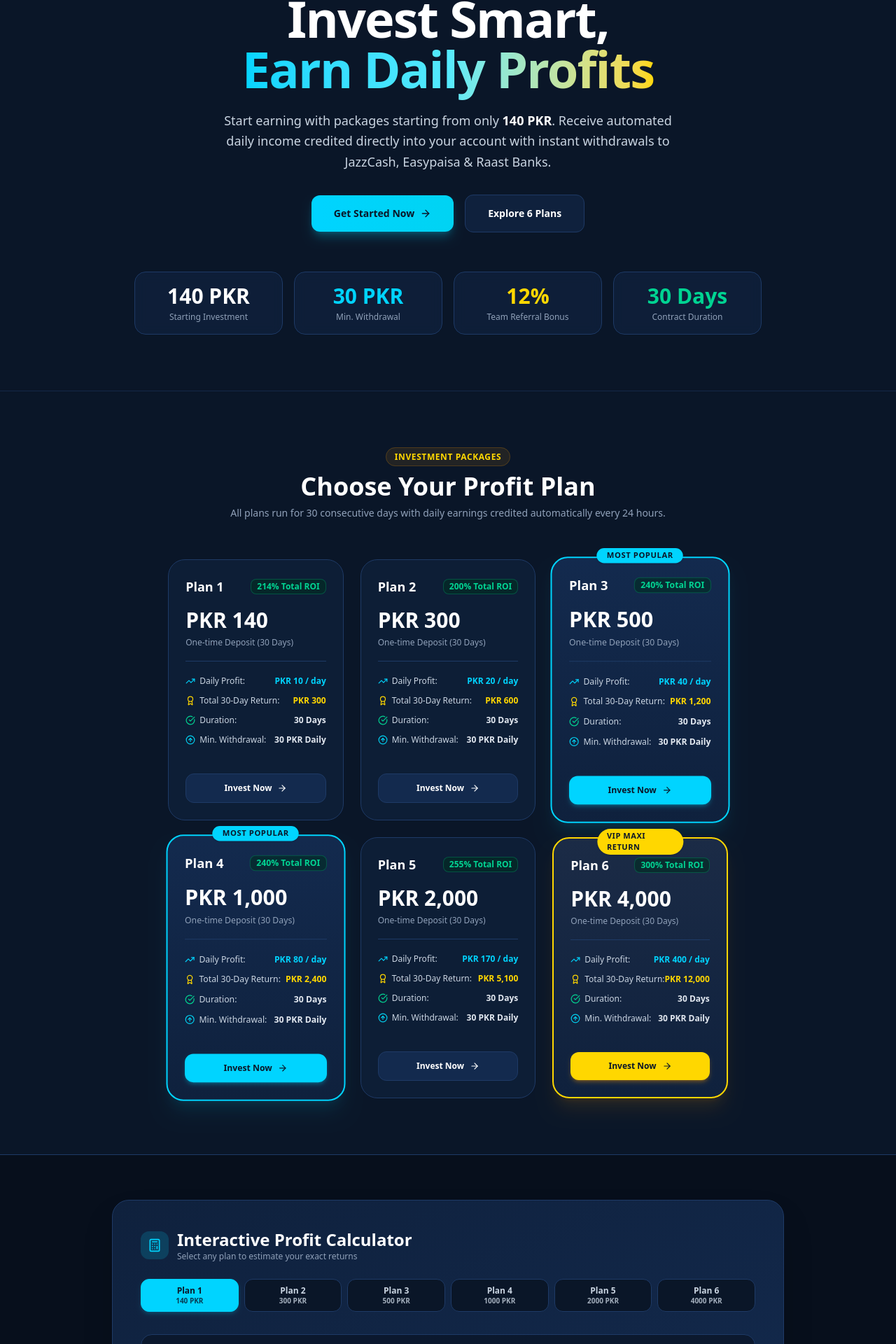
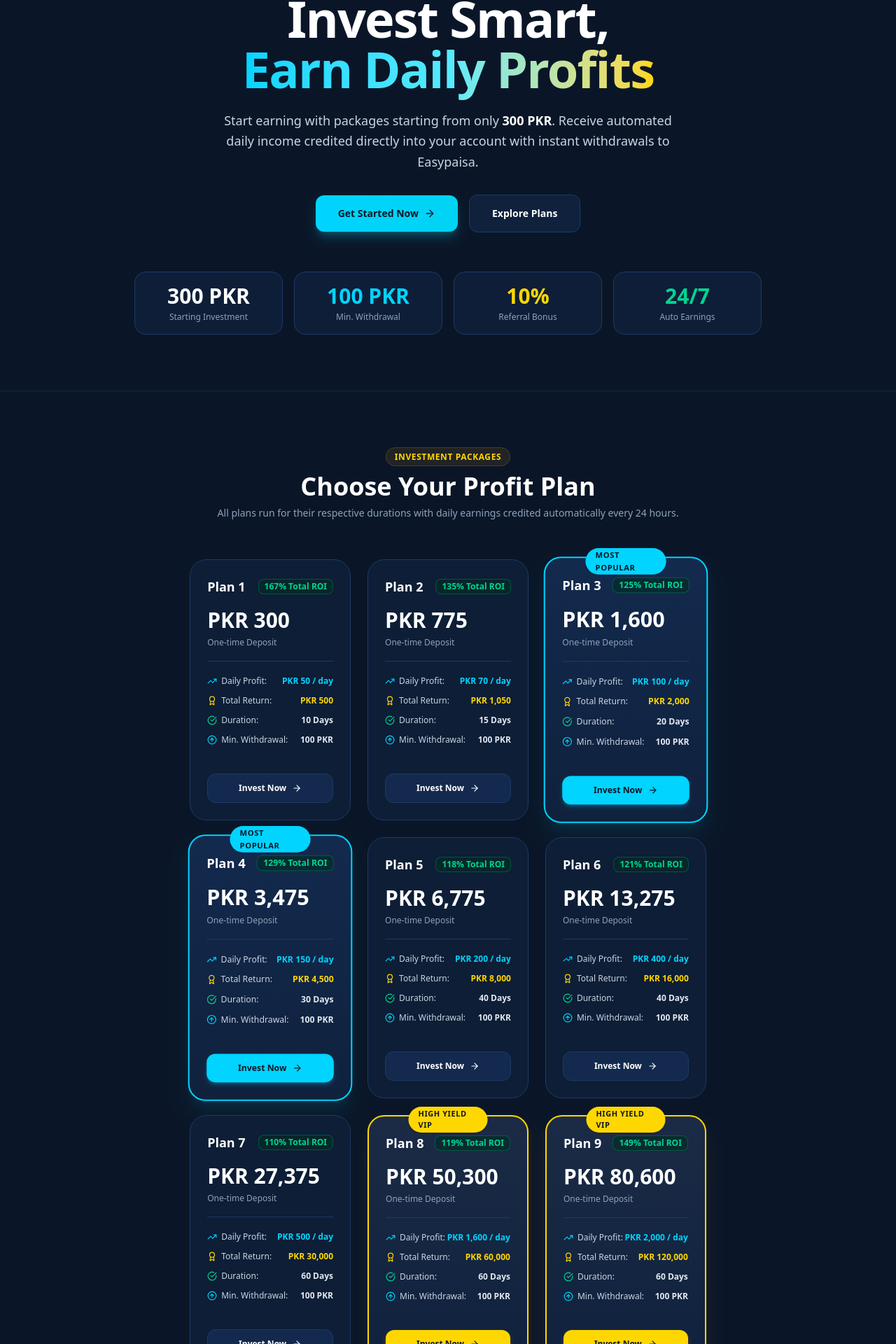
Before and after one commit to Mrcoderstudio/digitalearnmoney.com, a Next.js app: page / in a window 1280 px wide. Shown: the part 177-2097 px from the top of the page at 70% size. Built offline with nearby package versions, Linux system fonts and the light colour scheme; no server answers.

Commit message:
Revise investment plans and FAQ for new rates
Updated default investment plans and FAQ details to reflect new minimum amounts and profit structures.

```diff
--- a/src/app/page.tsx
+++ b/src/app/page.tsx
@@ -45,26 +45,32 @@ export default function LandingPage() {
       .catch(() => {});
   }, []);
 
+  // ✅ Updated default plans (client's rates: 300 to 100,000)
   const defaultPlans: PlanItem[] = [
-    { id: "1", name: "Plan 1", amount: "140.00", dailyProfit: "10.00", duration: 30, totalProfit: "300.00" },
-    { id: "2", name: "Plan 2", amount: "300.00", dailyProfit: "20.00", duration: 30, totalProfit: "600.00" },
-    { id: "3", name: "Plan 3", amount: "500.00", dailyProfit: "40.00", duration: 30, totalProfit: "1200.00" },
-    { id: "4", name: "Plan 4", amount: "1000.00", dailyProfit: "80.00", duration: 30, totalProfit: "2400.00" },
-    { id: "5", name: "Plan 5", amount: "2000.00", dailyProfit: "170.00", duration: 30, totalProfit: "5100.00" },
-    { id: "6", name: "Plan 6", amount: "4000.00", dailyProfit: "400.00", duration: 30, totalProfit: "12000.00" },
+    { id: "1", name: "Plan 1", amount: "300", dailyProfit: "50", duration: 10, totalProfit: "500" },
+    { id: "2", name: "Plan 2", amount: "775", dailyProfit: "70", duration: 15, totalProfit: "1050" },
+    { id: "3", name: "Plan 3", amount: "1600", dailyProfit: "100", duration: 20, totalProfit: "2000" },
+    { id: "4", name: "Plan 4", amount: "3475", dailyProfit: "150", duration: 30, totalProfit: "4500" },
+    { id: "5", name: "Plan 5", amount: "6775", dailyProfit: "200", duration: 40, totalProfit: "8000" },
+    { id: "6", name: "Plan 6", amount: "13275", dailyProfit: "400", duration: 40, totalProfit: "16000" },
+    { id: "7", name: "Plan 7", amount: "27375", dailyProfit: "500", duration: 60, totalProfit: "30000" },
+    { id: "8", name: "Plan 8", amount: "50300", dailyProfit: "1600", duration: 60, totalProfit: "60000" },
+    { id: "9", name: "Plan 9", amount: "80600", dailyProfit: "2000", duration: 60, totalProfit: "120000" },
+    { id: "10", name: "Plan 10", amount: "100000", dailyProfit: "3000", duration: 60, totalProfit: "180000" },
   ];
 
   const activePlans = plansList.length > 0 ? plansList : defaultPlans;
   const currentCalcPlan = activePlans[selectedPlanIndex] || activePlans[0];
 
+  // ✅ Updated FAQ (with new min values)
   const faqs = [
     {
       q: "How does Digital Earn Money work?",
-      a: "Select an investment package starting from as low as 140 PKR. Once your deposit is confirmed via JazzCash, Easypaisa, or Bank, your plan runs for 30 days. Daily profits are credited automatically to your wallet every 24 hours.",
+      a: "Select an investment package starting from 300 PKR. Once your deposit is confirmed via Easypaisa, your plan runs for its duration. Daily profits are credited automatically to your wallet every 24 hours.",
     },
     {
       q: "What is the minimum deposit and withdrawal limit?",
-      a: "The minimum deposit is 140 PKR (Plan 1). The minimum withdrawal limit is just 30 PKR! You can withdraw your earnings directly to your JazzCash, Easypaisa, or Pakistani Bank account.",
+      a: "The minimum deposit is 300 PKR (Plan 1). The minimum withdrawal limit is 100 PKR. You can withdraw your earnings directly to your Easypaisa account.",
     },
     {
       q: "How does the referral commission system work?",
@@ -105,9 +111,8 @@ export default function LandingPage() {
           </h1>
 
           <p className="mt-6 text-base sm:text-lg text-slate-300 max-w-2xl mx-auto leading-relaxed">
-            Start earning with packages starting from only <strong className="text-white">140 PKR</strong>.
-            Receive automated daily income credited directly into your account with instant withdrawals to
-            JazzCash, Easypaisa &amp; Raast Banks.
+            Start earning with packages starting from only <strong className="text-white">300 PKR</strong>.
+            Receive automated daily income credited directly into your account with instant withdrawals to Easypaisa.
           </p>
 
           {/* CTAs */}
@@ -123,27 +128,27 @@ export default function LandingPage() {
               href="#plans"
               className="w-full sm:w-auto px-8 py-4 rounded-xl bg-[#0f213d] border border-[#1e3a66] hover:border-[#00D4FF]/50 text-white font-semibold text-sm hover:bg-[#132a4e] transition-all flex items-center justify-center gap-2"
             >
-              <span>Explore 6 Plans</span>
+              <span>Explore Plans</span>
             </Link>
           </div>
 
-          {/* Social Proof Stats Bar */}
+          {/* Social Proof Stats Bar - Updated values */}
           <div className="mt-14 grid grid-cols-2 md:grid-cols-4 gap-4 max-w-4xl mx-auto">
             <div className="p-4 rounded-2xl bg-[#0f213d]/80 border border-[#1e3a66] backdrop-blur-sm">
-              <p className="text-2xl sm:text-3xl font-black text-white">140 PKR</p>
+              <p className="text-2xl sm:text-3xl font-black text-white">300 PKR</p>
               <p className="text-xs text-slate-400 mt-1">Starting Investment</p>
             </div>
             <div className="p-4 rounded-2xl bg-[#0f213d]/80 border border-[#1e3a66] backdrop-blur-sm">
-              <p className="text-2xl sm:text-3xl font-black text-[#00D4FF]">30 PKR</p>
+              <p className="text-2xl sm:text-3xl font-black text-[#00D4FF]">100 PKR</p>
               <p className="text-xs text-slate-400 mt-1">Min. Withdrawal</p>
             </div>
             <div className="p-4 rounded-2xl bg-[#0f213d]/80 border border-[#1e3a66] backdrop-blur-sm">
-              <p className="text-2xl sm:text-3xl font-black text-[#FFD700]">12%</p>
-              <p className="text-xs text-slate-400 mt-1">Team Referral Bonus</p>
+              <p className="text-2xl sm:text-3xl font-black text-[#FFD700]">10%</p>
+              <p className="text-xs text-slate-400 mt-1">Referral Bonus</p>
             </div>
             <div className="p-4 rounded-2xl bg-[#0f213d]/80 border border-[#1e3a66] backdrop-blur-sm">
-              <p className="text-2xl sm:text-3xl font-black text-emerald-400">30 Days</p>
-              <p className="text-xs text-slate-400 mt-1">Contract Duration</p>
+              <p className="text-2xl sm:text-3xl font-black text-emerald-400">24/7</p>
+              <p className="text-xs text-slate-400 mt-1">Auto Earnings</p>
             </div>
           </div>
         </div>
@@ -159,14 +164,14 @@ export default function LandingPage() {
             Choose Your Profit Plan
           </h2>
           <p className="text-slate-400 text-sm mt-2">
-            All plans run for 30 consecutive days with daily earnings credited automatically every 24 hours.
+            All plans run for their respective durations with daily earnings credited automatically every 24 hours.
           </p>
         </div>
 
         <div className="grid grid-cols-1 md:grid-cols-2 lg:grid-cols-3 gap-6">
           {activePlans.map((plan, idx) => {
             const isPopular = idx === 2 || idx === 3;
-            const isVip = idx === 5;
+            const isVip = idx >= 7;
             const amountNum = Number(plan.amount);
             const dailyNum = Number(plan.dailyProfit);
             const totalNum = Number(plan.totalProfit);
@@ -190,7 +195,7 @@ export default function LandingPage() {
                 )}
                 {isVip && (
                   <div className="absolute -top-3.5 left-1/2 -translate-x-1/2 bg-[#FFD700] text-[#0a1628] font-black text-[11px] px-3.5 py-0.5 rounded-full uppercase tracking-wider shadow">
-                    VIP Maxi Return
+                    High Yield VIP
                   </div>
                 )}
 
@@ -209,7 +214,7 @@ export default function LandingPage() {
                         PKR {Number(plan.amount).toLocaleString()}
                       </span>
                     </div>
-                    <span className="text-xs text-slate-400">One-time Deposit (30 Days)</span>
+                    <span className="text-xs text-slate-400">One-time Deposit</span>
                   </div>
 
                   {/* Profit breakdown */}
@@ -224,7 +229,7 @@ export default function LandingPage() {
                     </div>
                     <div className="flex items-center justify-between text-xs">
                       <span className="text-slate-300 flex items-center gap-1.5">
-                        <Award className="w-3.5 h-3.5 text-[#FFD700]" /> Total 30-Day Return:
+                        <Award className="w-3.5 h-3.5 text-[#FFD700]" /> Total Return:
                       </span>
                       <span className="font-bold text-[#FFD700]">
                         PKR {Number(plan.totalProfit).toLocaleString()}
@@ -240,7 +245,7 @@ export default function LandingPage() {
                       <span className="text-slate-300 flex items-center gap-1.5">
                         <ArrowUpCircle className="w-3.5 h-3.5 text-cyan-400" /> Min. Withdrawal:
                       </span>
-                      <span className="font-semibold text-slate-200">30 PKR Daily</span>
+                      <span className="font-semibold text-slate-200">100 PKR</span>
                     </div>
                   </div>
                 </div>
@@ -281,8 +286,8 @@ export default function LandingPage() {
             </div>
 
             {/* Plan selector pills */}
-            <div className="grid grid-cols-3 sm:grid-cols-6 gap-2 mb-8">
-              {activePlans.map((p, idx) => (
+            <div className="grid grid-cols-3 sm:grid-cols-5 gap-2 mb-8">
+              {activePlans.slice(0, 10).map((p, idx) => (
                 <button
                   key={p.id}
                   onClick={() => setSelectedPlanIndex(idx)}
@@ -308,7 +313,7 @@ export default function LandingPage() {
                 <p className="text-[11px] text-slate-500 mt-1">Credited every 24 hours</p>
               </div>
               <div className="text-center sm:text-left border-y sm:border-y-0 sm:border-x border-[#1e3a66] py-3 sm:py-0 sm:px-4">
-                <p className="text-xs text-slate-400 font-medium">30 Days Total Return</p>
+                <p className="text-xs text-slate-400 font-medium">Total Return (Duration)</p>
                 <p className="text-2xl sm:text-3xl font-extrabold text-[#FFD700] mt-1">
                   PKR {Number(currentCalcPlan.totalProfit).toLocaleString()}
                 </p>
@@ -370,7 +375,7 @@ export default function LandingPage() {
             </div>
             <h3 className="text-lg font-bold text-white mb-2">Choose Plan &amp; Deposit</h3>
             <p className="text-xs text-slate-300 leading-relaxed">
-              Send the exact plan amount via JazzCash, Easypaisa, or Raast Bank. Upload the transaction receipt screenshot.
+              Send the exact plan amount via Easypaisa. Upload the transaction receipt screenshot.
             </p>
           </div>
 
@@ -380,7 +385,7 @@ export default function LandingPage() {
             </div>
             <h3 className="text-lg font-bold text-white mb-2">Earn &amp; Withdraw Daily</h3>
             <p className="text-xs text-slate-300 leading-relaxed">
-              Your daily profit is automatically credited every 24 hours. Request cashout directly to your mobile wallet at min 30 PKR!
+              Your daily profit is automatically credited every 24 hours. Request cashout directly to your mobile wallet at min 100 PKR!
             </p>
           </div>
         </div>
@@ -395,7 +400,7 @@ export default function LandingPage() {
                 Passive Income Program
               </span>
               <h2 className="text-3xl sm:text-4xl font-extrabold text-white mt-3 leading-tight">
-                Earn Up to 12% with Our Multi-Tier Referral System
+                Earn Up to 10% with Our Multi-Tier Referral System
               </h2>
               <p className="text-slate-300 text-sm mt-4 leading-relaxed">
                 Invite your friends, colleagues, and followers to Digital Earn Money and unlock lifetime passive commissions on their package investments.
@@ -429,11 +434,11 @@ export default function LandingPage() {
 
               <div className="mt-8">
                 <Link
-                  href="/team"
+                  href="/referrals"
                   className="inline-flex items-center gap-2 px-6 py-3 rounded-xl bg-[#00D4FF] text-[#0a1628] font-bold text-xs hover:brightness-110 transition-all"
                 >
                   <Users className="w-4 h-4" />
-                  <span>View Referral Team Page</span>
+                  <span>View Referral Team</span>
                 </Link>
               </div>
             </div>
@@ -445,22 +450,22 @@ export default function LandingPage() {
                 Commission Example
               </h4>
               <p className="text-xs text-slate-400 leading-relaxed">
-                If your direct referral deposits Plan 6 (4,000 PKR):
+                If your direct referral deposits Plan 6 (13,275 PKR):
               </p>
               <div className="mt-4 p-4 rounded-xl bg-[#0f213d] border border-cyan-500/30 flex items-center justify-between">
                 <div>
                   <p className="text-xs font-semibold text-slate-300">Level 1 Direct (10%)</p>
-                  <p className="text-[11px] text-slate-500">10% of 4,000 PKR</p>
+                  <p className="text-[11px] text-slate-500">10% of 13,275 PKR</p>
                 </div>
-                <p className="text-lg font-black text-[#00D4FF]">+ 400 PKR</p>
+                <p className="text-lg font-black text-[#00D4FF]">+ 1,327.50 PKR</p>
               </div>
 
               <div className="mt-3 p-4 rounded-xl bg-[#0f213d] border border-amber-500/30 flex items-center justify-between">
                 <div>
                   <p className="text-xs font-semibold text-slate-300">Level 2 Indirect (2%)</p>
-                  <p className="text-[11px] text-slate-500">2% of 4,000 PKR</p>
+                  <p className="text-[11px] text-slate-500">2% of 13,275 PKR</p>
                 </div>
-                <p className="text-lg font-black text-[#FFD700]">+ 80 PKR</p>
+                <p className="text-lg font-black text-[#FFD700]">+ 265.50 PKR</p>
               </div>
 
               <p className="text-[11px] text-slate-400 mt-4 leading-relaxed">
@@ -510,7 +515,7 @@ export default function LandingPage() {
         </div>
       </section>
 
-      {/* WhatsApp Community CTA */}
+      {/* WhatsApp Community CTA - Clean & Professional */}
       <section className="py-12 bg-emerald-950/30 border-t border-emerald-500/20">
         <div className="max-w-4xl mx-auto px-4 sm:px-6 lg:px-8 text-center">
           <div className="inline-flex items-center justify-center w-12 h-12 rounded-2xl bg-emerald-500/20 text-emerald-400 mb-4">
@@ -518,16 +523,18 @@ export default function LandingPage() {
           </div>
           <h3 className="text-2xl font-extrabold text-white">Join Our Official WhatsApp Channel</h3>
           <p className="text-xs text-slate-300 max-w-xl mx-auto mt-2">
-            Get daily payment proofs, new plan updates, customer support announcements, and connect with 10,000+ active investors.
+            Daily payment proofs, new plan updates &amp; connect with 10,000+ active investors
           </p>
           <div className="mt-6">
-            <Link
-              href="/whatsapp"
+            <a
+              href="https://whatsapp.com/channel/0029VbDGJWs8fewqixXOVn2y"
+              target="_blank"
+              rel="noopener noreferrer"
               className="inline-flex items-center gap-2 px-6 py-3 rounded-xl bg-emerald-500 hover:bg-emerald-400 text-black font-bold text-xs shadow-lg shadow-emerald-500/20 transition-all"
             >
               <MessageCircle className="w-4 h-4 fill-black" />
-              <span>Join WhatsApp Channel Now</span>
-            </Link>
+              <span>Join WhatsApp Channel</span>
+            </a>
           </div>
         </div>
       </section>
```
